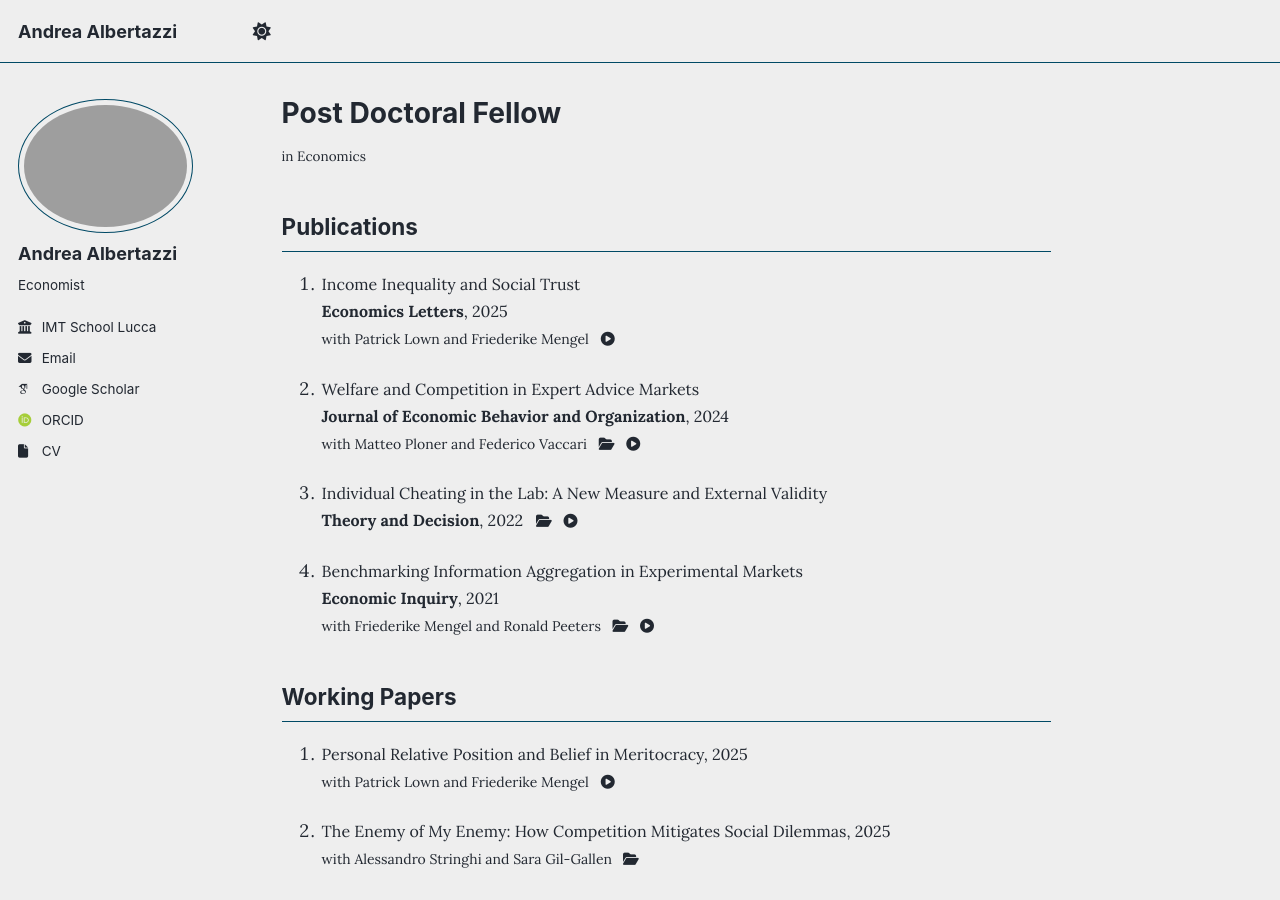
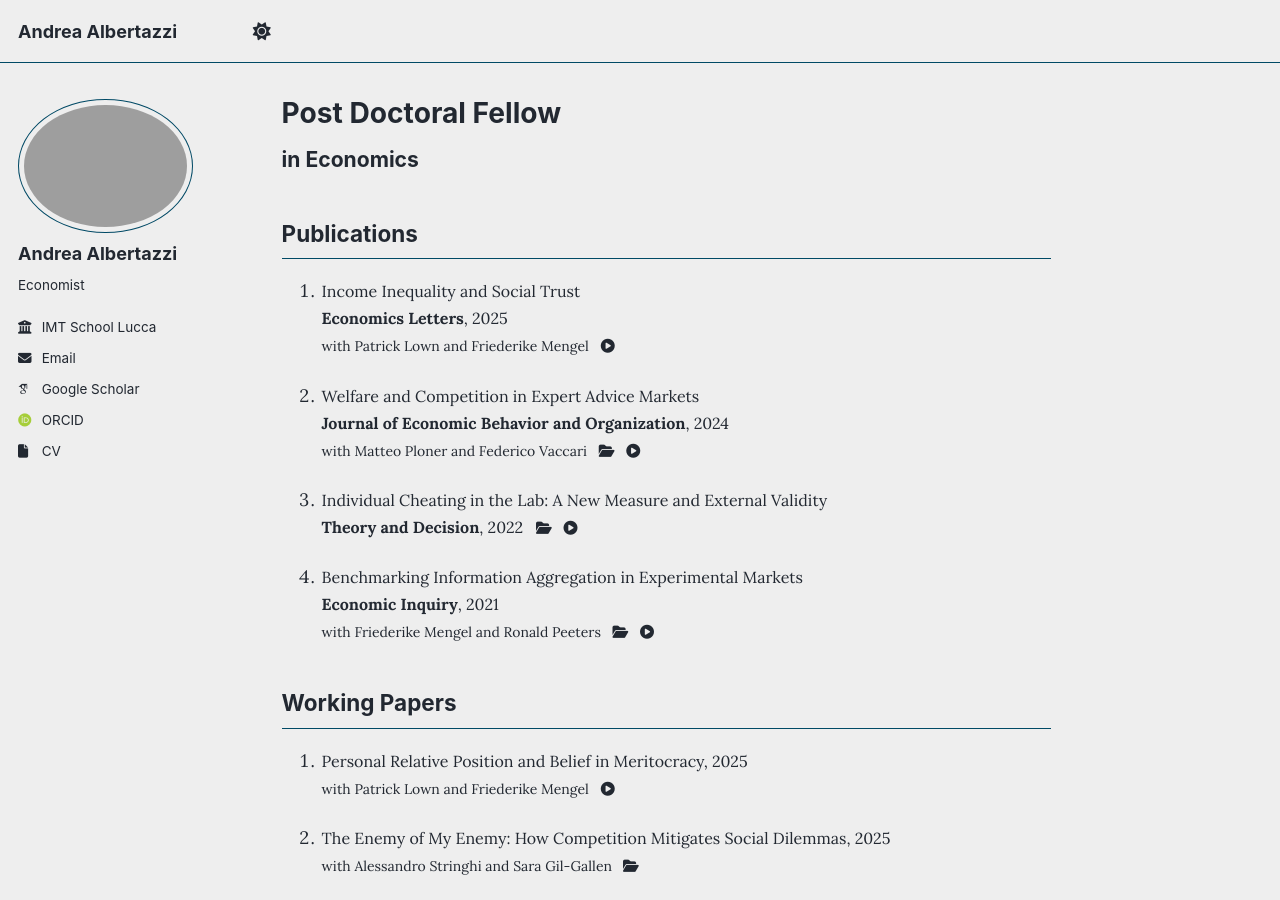
Before and after one commit to tazze87/tazze87.github.io, a Jekyll site: the page built from _pages/about.md, in a window 1280 px wide and 900 px high. Built offline with Jekyll 4.4.1, drawn with Linux system fonts in a browser that asks for light colours; some web fonts are replaced; a script that is not in the unit is left out.

```diff
--- a/_pages/about.md
+++ b/_pages/about.md
@@ -4,7 +4,7 @@ permalink: /
 title: "Post Doctoral Fellow"
 author_profile: true
 ---
-<small>in Economics</small>
+# <small>in Economics</small>
 
 
 ## Publications
```
